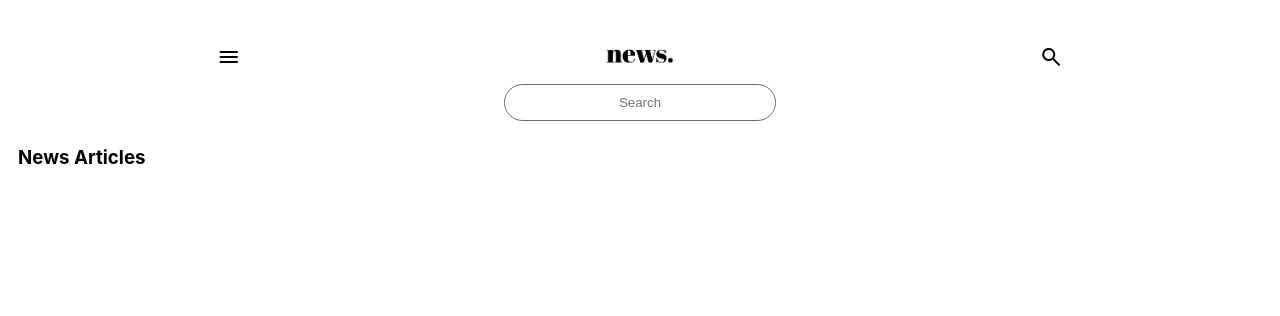
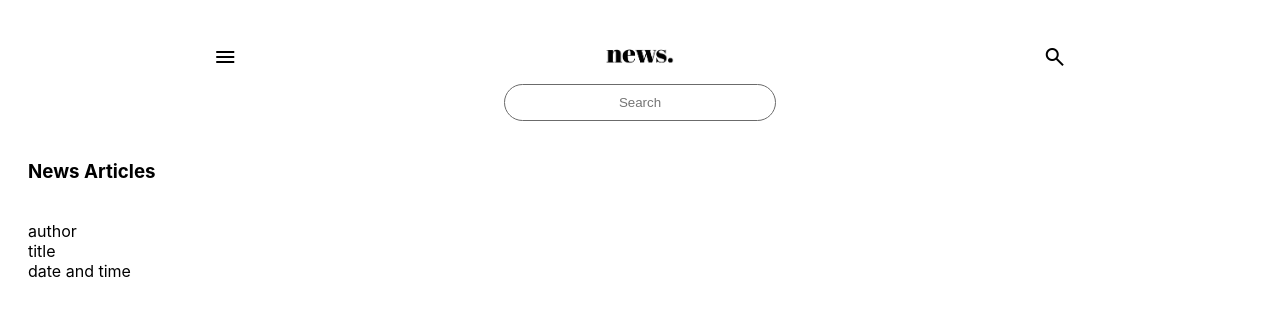
Before and after one commit to kylahiggins/news_app, a Vue app in the folder kh_news_app/: page / in a window 1280 px wide. Shown: the top 316 px of the page. Built offline with nearby package versions, Linux system fonts and the light colour scheme.

Commit message:
ARTICLE COMPONENT

```diff
--- a/kh_news_app/src/App.vue
+++ b/kh_news_app/src/App.vue
@@ -1,5 +1,5 @@
 <script setup>
-// import article_component from './components/article_component.vue'
+import article_component from './components/article_component.vue'
 import header_component from './components/header_component.vue'
 </script>
 
@@ -10,8 +10,11 @@ import header_component from './components/header_component.vue'
   </header>
 
   <section class="article_display">
-    <h3>News Articles</h3>
+    <h3 class="heading">News Articles</h3>
+    <article_component/>
   </section>
+
+
 
 
 </template>
@@ -20,13 +23,13 @@ import header_component from './components/header_component.vue'
 
 *{
   font-family:-apple-system, BlinkMacSystemFont, 'Segoe UI', Roboto, Oxygen, Ubuntu, Cantarell, 'Open Sans', 'Helvetica Neue', sans-serif;
-  margin: 5px;
 }
 
 .article_display{
-  margin-top: 20px;
-  text-align: center;
+  margin: 20px;
   display: flex;
+  justify-content: center;
+  flex-direction: column;
 }
 
 </style>
--- a/kh_news_app/src/components/article_component.vue
+++ b/kh_news_app/src/components/article_component.vue
@@ -1,5 +1,17 @@
 <template>
 
+    <div class="article_container">
+
+        <div class="article_image_wrapper">
+            <img src="" alt="">
+        </div>
+
+        <div class="article_text_wrapper">
+            <div class="author">author</div>
+            <div class="article_title">title</div>
+            <div class="time_date">date and time</div>
+        </div>
+    </div>
 
 </template>
 
```
Also changed, not shown: 1 other file (tests, documents, lock files or other folders).
